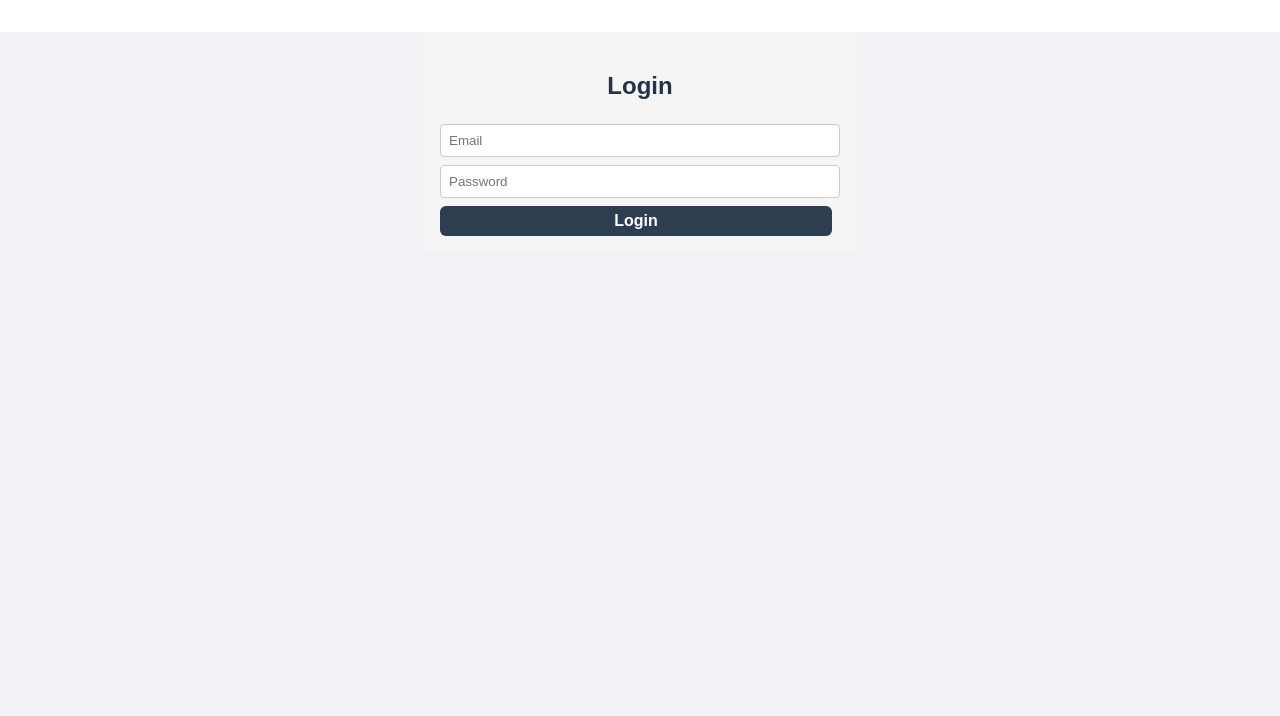
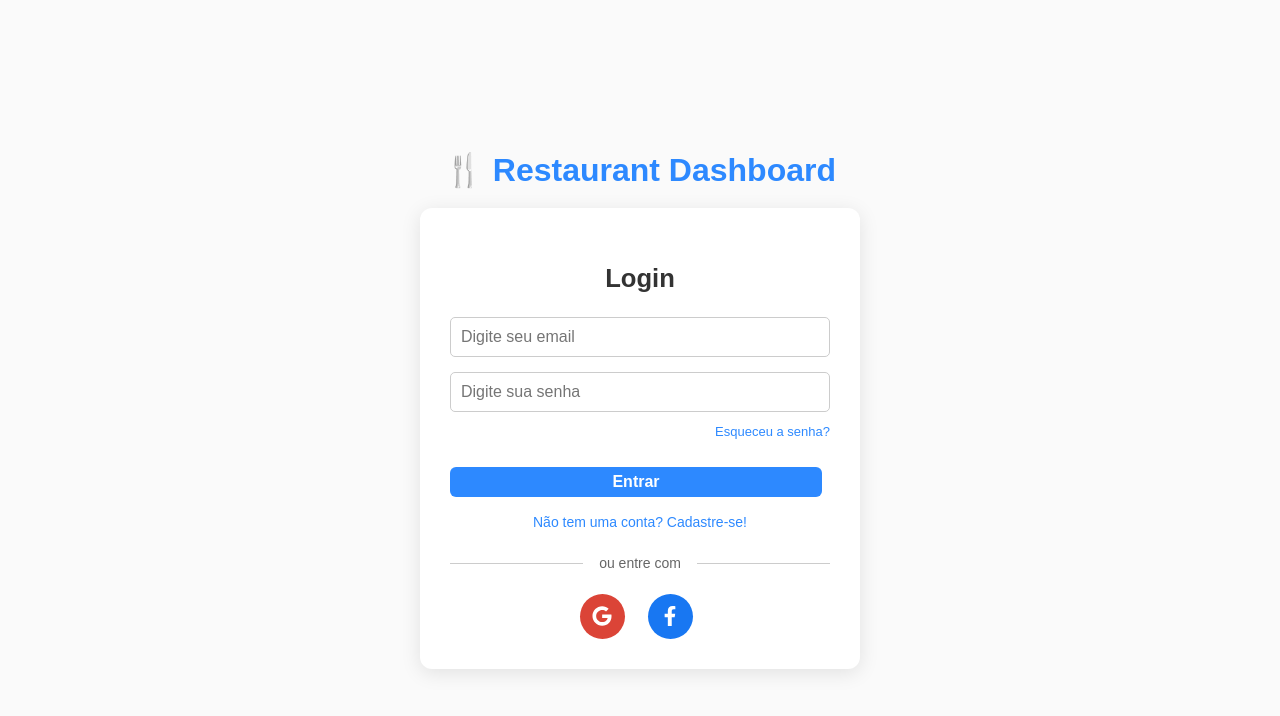
Before and after one commit to misaelalves99/restaurant-service-dashboard, a React (Vite) app: page /auth/login in a window 1280 px wide. Shown: the top 716 px of the page. Built offline with nearby package versions, Linux system fonts and the light colour scheme.

Commit message:
Estilizando layout de autenticação

```diff
--- a/package.json
+++ b/package.json
@@ -12,6 +12,7 @@
   "dependencies": {
     "react": "^19.0.0",
     "react-dom": "^19.0.0",
+    "react-icons": "^5.5.0",
     "react-router-dom": "^7.9.2"
   },
   "devDependencies": {
--- a/src/components/ui/Toast.tsx
+++ b/src/components/ui/Toast.tsx
@@ -3,24 +3,23 @@
 import React, { useEffect } from "react";
 import styles from "./Toast.module.css";
 
-interface ToastProps {
+interface Props {
   message: string;
+  type?: "success" | "error";
   onClose: () => void;
   duration?: number;
 }
 
-export const Toast: React.FC<ToastProps> = ({ message, onClose, duration = 2000 }) => {
+export const Toast: React.FC<Props> = ({ message, type = "success", onClose, duration = 3000 }) => {
   useEffect(() => {
-    const timer = setTimeout(() => {
-      onClose();
-    }, duration);
-
+    const timer = setTimeout(onClose, duration);
     return () => clearTimeout(timer);
   }, [onClose, duration]);
 
   return (
-    <div className={styles.toast}>
+    <div className={`${styles.toast} ${type === "success" ? styles.success : styles.error}`}>
       {message}
+      <button onClick={onClose}>✖</button>
     </div>
   );
 };
--- a/src/pages/Auth/Login.module.css
+++ b/src/pages/Auth/Login.module.css
@@ -1,37 +1,175 @@
 /* restaurant-service-dashboard/src/pages/Auth/Login.module.css */
+
+.page {
+  display: flex;
+  flex-direction: column;
+  justify-content: center;
+  align-items: center;
+  height: 100vh;
+  background: #fafafa;
+  font-family: "Poppins", sans-serif;
+}
+
+.logo {
+  font-size: 2rem;
+  font-weight: 600;
+  margin-bottom: 20px;
+  color: #2d89ff;
+}
+
 .container {
-    max-width: 400px;
-    margin: 2rem auto;
-    padding: 1rem;
-    background-color: #f5f5f5;
-    border-radius: 8px;
+  width: 100%;
+  max-width: 380px;
+  padding: 30px;
+  border-radius: 12px;
+  background-color: #fff;
+  box-shadow: 0 4px 20px rgba(0, 0, 0, 0.1);
   text-align: center;
 }
+
+h2 {
+  margin-bottom: 20px;
+  font-size: 1.6rem;
+  color: #333;
+}
+
 .form {
   display: flex;
   flex-direction: column;
-    gap: 0.5rem;
+  gap: 15px;
 }
+
 input {
-    padding: 0.5rem;
-    border-radius: 4px;
+  padding: 12px;
+  border-radius: 6px;
   border: 1px solid #ccc;
+  font-size: 15px;
+  outline: none;
+  transition: border-color 0.2s;
 }
+
+input:focus {
+  border-color: #2d89ff;
+}
+
 button {
-    padding: 0.5rem;
-    background-color: #2c3e50;
+  padding: 12px;
+  border-radius: 6px;
+  background-color: #2d89ff;
   color: white;
   border: none;
-    border-radius: 4px;
+  font-size: 16px;
   cursor: pointer;
-}
-button:hover {
-    background-color: #34495e;
+  transition: background 0.3s;
 }
 
-.success {
+button:disabled {
+  background-color: #9bbcff;
+  cursor: not-allowed;
+}
+
+button:hover:not(:disabled) {
+  background-color: #1766d6;
+}
+
+.error {
+  color: #f44336;
+  font-size: 14px;
+}
+
+.links {
+  margin-top: 15px;
+  display: flex;
+  flex-direction: column;
+  gap: 8px;
+}
+
+.links a {
+  color: #2d89ff;
+  font-size: 14px;
+  text-decoration: none;
+}
+
+.links a:hover {
+  text-decoration: underline;
+}
+
+.divider {
+  margin: 20px 0;
+  font-size: 14px;
+  color: #666;
+  position: relative;
+}
+
+.divider::before,
+.divider::after {
+  content: "";
+  position: absolute;
+  top: 50%;
+  width: 35%;
+  height: 1px;
+  background: #ccc;
+}
+
+.divider::before {
+  left: 0;
+}
+
+.divider::after {
+  right: 0;
+}
+
+.socialButtons {
+  display: flex;
+  justify-content: center;
+  gap: 15px;
   margin-top: 10px;
-  color: green;
-  font-weight: bold;
-  text-align: center;
 }
+
+/* Botões de login social circulares */
+.iconButton {
+  width: 45px;
+  height: 45px;
+  border-radius: 50%;
+  border: none;
+  display: flex;
+  align-items: center;
+  justify-content: center;
+  font-size: 20px;
+  cursor: pointer;
+  transition: 0.3s;
+  color: #fff;
+}
+
+.google {
+  background: #db4437;
+}
+
+.google:hover {
+  background: #c23321;
+}
+
+.facebook {
+  background: #1877f2;
+}
+
+.facebook:hover {
+  background: #0f5cc0;
+}
+
+.forgotPassword {
+  display: flex;
+  justify-content: flex-end;
+  margin-top: -5px;
+  margin-bottom: 10px;
+}
+
+.forgotPassword a {
+  font-size: 13px;
+  color: #2d89ff;
+  text-decoration: none;
+}
+
+.forgotPassword a:hover {
+  text-decoration: underline;
+}
--- a/src/pages/Auth/Login.tsx
+++ b/src/pages/Auth/Login.tsx
@@ -2,8 +2,9 @@
 
 import React, { useState } from "react";
 import { useAuth } from "../../hooks/useAuth";
-import { useNavigate } from "react-router-dom";
+import { useNavigate, Link } from "react-router-dom";
 import { Toast } from "../../components/ui/Toast";
+import { FaGoogle, FaFacebookF } from "react-icons/fa";
 import styles from "./Login.module.css";
 
 export const Login: React.FC = () => {
@@ -13,37 +14,74 @@ export const Login: React.FC = () => {
   const [email, setEmail] = useState("");
   const [password, setPassword] = useState("");
   const [toast, setToast] = useState("");
+  const [loading, setLoading] = useState(false);
+  const [error, setError] = useState("");
 
   const handleSubmit = async (e: React.FormEvent) => {
     e.preventDefault();
+    setError("");
+    setLoading(true);
+
+    try {
       await login(email, password);
-    setToast("Login efetuado com sucesso!");
-
-    setTimeout(() => {
-      navigate("/dashboard");
-    }, 2000);
+      setToast("✅ Login efetuado com sucesso!");
+      setTimeout(() => navigate("/dashboard"), 2000);
+    } catch (err) {
+      setError("⚠️ Falha ao efetuar login.");
+    } finally {
+      setLoading(false);
+    }
   };
 
   return (
+    <div className={styles.page}>
+      {/* Logo / Marca do sistema */}
+      <h1 className={styles.logo}>🍴 Restaurant Dashboard</h1>
+
       <div className={styles.container}>
         <h2>Login</h2>
         <form onSubmit={handleSubmit} className={styles.form}>
           <input
             type="email"
-          placeholder="Email"
+            placeholder="Digite seu email"
             value={email}
             onChange={(e) => setEmail(e.target.value)}
             required
           />
           <input
             type="password"
-          placeholder="Password"
+            placeholder="Digite sua senha"
             value={password}
             onChange={(e) => setPassword(e.target.value)}
             required
           />
-        <button type="submit">Login</button>
+
+          {/* alinhado no final do form */}
+          <div className={styles.forgotPassword}>
+            <Link to="/auth/forgot-password">Esqueceu a senha?</Link>
+          </div>
+
+          <button type="submit" disabled={loading}>
+            {loading ? "Entrando..." : "Entrar"}
+          </button>
+          {error && <p className={styles.error}>{error}</p>}
         </form>
+
+        <div className={styles.links}>
+          <Link to="/auth/register">Não tem uma conta? Cadastre-se!</Link>
+        </div>
+
+        <div className={styles.divider}>ou entre com</div>
+
+        <div className={styles.socialButtons}>
+          <button className={styles.iconButton + " " + styles.google}>
+            <FaGoogle />
+          </button>
+          <button className={styles.iconButton + " " + styles.facebook}>
+            <FaFacebookF />
+          </button>
+        </div>
+      </div>
 
       {toast && <Toast message={toast} onClose={() => setToast("")} />}
     </div>
--- a/src/pages/Auth/Register.module.css
+++ b/src/pages/Auth/Register.module.css
@@ -1,37 +1,53 @@
 /* restaurant-service-dashboard/src/pages/Auth/Register.module.css */
 .container {
   max-width: 400px;
-    margin: 2rem auto;
-    padding: 1rem;
-    background-color: #f5f5f5;
-    border-radius: 8px;
+  margin: 50px auto;
+  padding: 25px;
+  border-radius: 10px;
+  background-color: #f7f7f7;
+  box-shadow: 0 2px 15px rgba(0,0,0,0.1);
+}
+
+h2 {
   text-align: center;
+  margin-bottom: 20px;
 }
+
 .form {
   display: flex;
   flex-direction: column;
-    gap: 0.5rem;
+  gap: 15px;
 }
+
 input {
-    padding: 0.5rem;
-    border-radius: 4px;
+  padding: 10px;
+  border-radius: 5px;
   border: 1px solid #ccc;
+  font-size: 16px;
 }
+
 button {
-    padding: 0.5rem;
-    background-color: #2c3e50;
+  padding: 10px;
+  border-radius: 5px;
+  background-color: #2d89ff;
   color: white;
   border: none;
-    border-radius: 4px;
+  font-size: 16px;
   cursor: pointer;
-}
-button:hover {
-    background-color: #34495e;
+  transition: 0.2s;
 }
 
-.success {
-  margin-top: 10px;
-  color: green;
-  font-weight: bold;
+button:disabled {
+  background-color: #9bbcff;
+  cursor: not-allowed;
+}
+
+button:hover:not(:disabled) {
+  background-color: #1766d6;
+}
+
+.error {
+  color: #f44336;
+  font-size: 14px;
   text-align: center;
 }
--- a/src/pages/Auth/Register.tsx
+++ b/src/pages/Auth/Register.tsx
@@ -1,5 +1,4 @@
 // restaurant-service-dashboard/src/pages/Auth/Register.tsx
-
 import React, { useState } from "react";
 import { useAuth } from "../../hooks/useAuth";
 import { useNavigate } from "react-router-dom";
@@ -14,43 +13,37 @@ export const Register: React.FC = () => {
   const [email, setEmail] = useState("");
   const [password, setPassword] = useState("");
   const [toast, setToast] = useState("");
+  const [loading, setLoading] = useState(false);
+  const [error, setError] = useState("");
 
   const handleSubmit = async (e: React.FormEvent) => {
     e.preventDefault();
-    await register(name, email, password);
-    setToast("Cadastro criado com sucesso!");
+    setError("");
+    if (!name || !email || !password) return setError("⚠️ Todos os campos são obrigatórios");
+    setLoading(true);
 
-    setTimeout(() => {
-      navigate("/dashboard");
-    }, 2000);
+    try {
+      await register(name, email, password);
+      setToast("✅ Cadastro criado com sucesso!");
+      setTimeout(() => navigate("/dashboard"), 2000);
+    } catch (err) {
+      setError("⚠️ Falha ao criar cadastro.");
+    } finally {
+      setLoading(false);
+    }
   };
 
   return (
     <div className={styles.container}>
       <h2>Register</h2>
       <form onSubmit={handleSubmit} className={styles.form}>
-        <input
-          type="text"
-          placeholder="Name"
-          value={name}
-          onChange={(e) => setName(e.target.value)}
-          required
-        />
-        <input
-          type="email"
-          placeholder="Email"
-          value={email}
-          onChange={(e) => setEmail(e.target.value)}
-          required
-        />
-        <input
-          type="password"
-          placeholder="Password"
-          value={password}
-          onChange={(e) => setPassword(e.target.value)}
-          required
-        />
-        <button type="submit">Register</button>
+        <input type="text" placeholder="Name" value={name} onChange={e => setName(e.target.value)} required />
+        <input type="email" placeholder="Email" value={email} onChange={e => setEmail(e.target.value)} required />
+        <input type="password" placeholder="Password" value={password} onChange={e => setPassword(e.target.value)} required />
+        <button type="submit" disabled={loading}>
+          {loading ? "Registering..." : "Register"}
+        </button>
+        {error && <p className={styles.error}>{error}</p>}
       </form>
 
       {toast && <Toast message={toast} onClose={() => setToast("")} />}
--- a/src/pages/index.tsx
+++ b/src/pages/index.tsx
@@ -1,17 +1,19 @@
-// restaurant-service-dashboard/src/pages/index.tsx
+// src/pages/Home.tsx
 
 import React from 'react';
 import { Link } from 'react-router-dom';
 import styles from './index.module.css';
 
 export const Home: React.FC = () => {
-    return (
-        <div className={styles.container}>
-            <h1>Welcome to Restaurant Dashboard</h1>
-            <div className={styles.links}>
-                <Link to="/auth/login">Login</Link>
-                <Link to="/auth/register">Register</Link>
-            </div>
+  return (
+    <div className={styles.container}>
+      <div className={styles.overlay}>
+        <h1 className={styles.title}>Bem-vindo ao Dashboard do Restaurante</h1>
+        <div className={styles.buttons}>
+          <Link to="/auth/login" className={styles.button}>Entrar</Link>
+          <Link to="/auth/register" className={styles.button}>Cadastrar-se</Link>
         </div>
-    );
+      </div>
+    </div>
+  );
 };
```
Also changed, not shown: src/components/ui/Toast.module.css (+19 -10 lines), src/pages/index.module.css (+58 -16 lines), 1 other file (tests, documents, lock files or other folders). Lines whose indentation alone changed are shown as unchanged.
